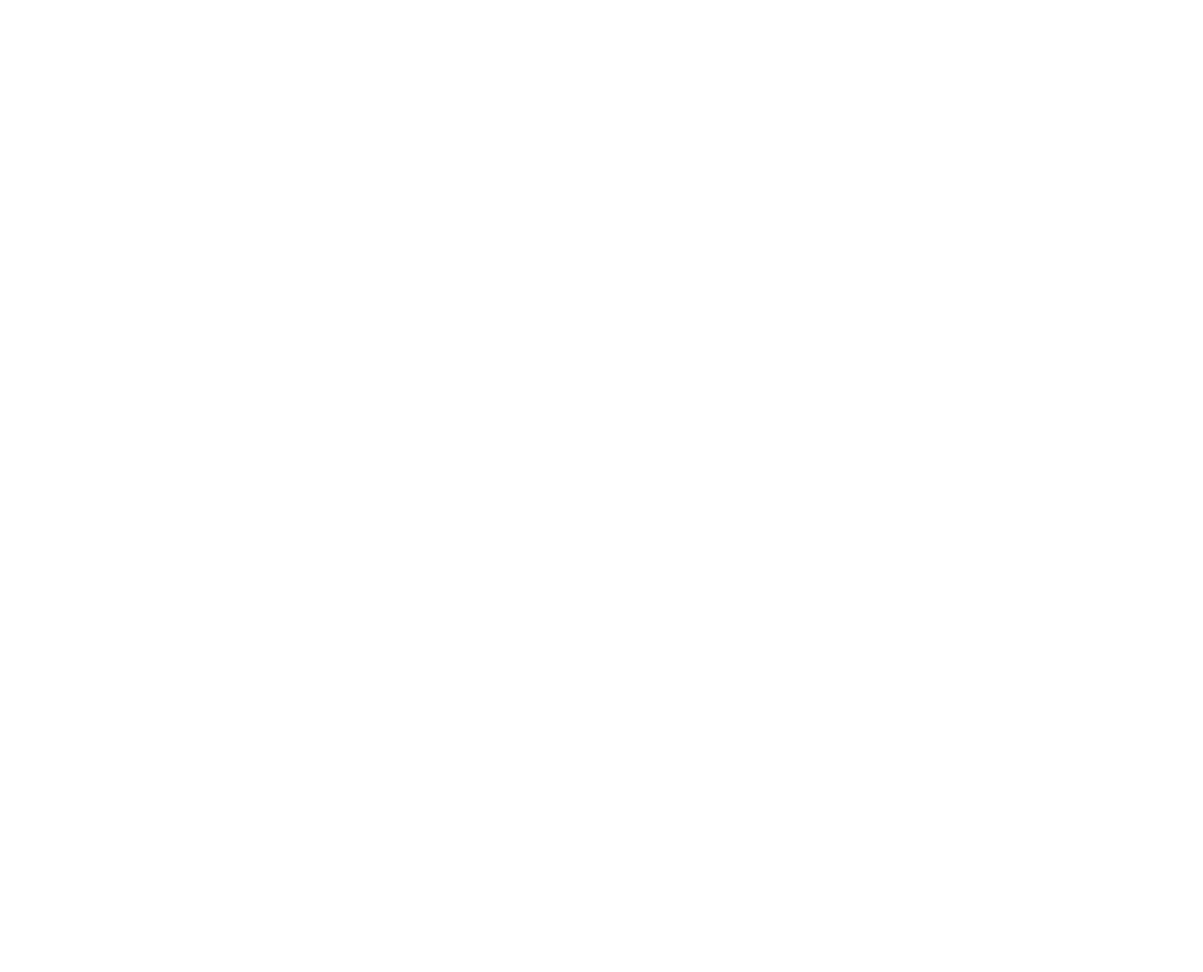
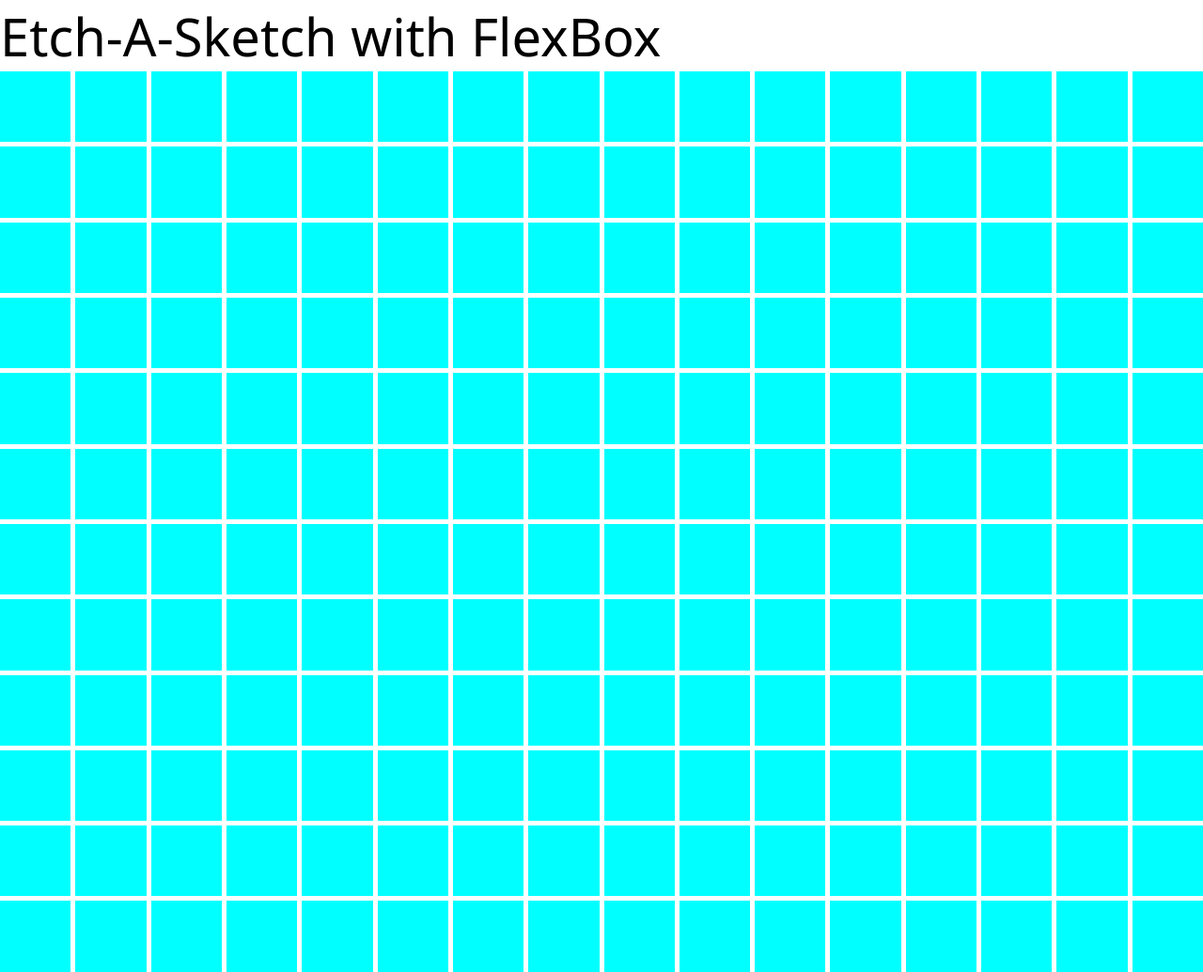
Before and after one commit to ladeoshodi/etch-a-sketch, a plain HTML site: page index.html in a window 1280 px wide. Shown: the top 1035 px of the page at 94% size. Before the commit the page ends 800 px from the top, so only its background shows below. Drawn offline with Linux system fonts and the light colour scheme.

Commit message:
Create 16x16 grid pad

```diff
--- a/index.html
+++ b/index.html
@@ -8,6 +8,11 @@
     <script src="script.js" defer></script>
 </head>
 <body>
+    <header>
+        <div class="title">Etch-A-Sketch with FlexBox</div>
+    </header>
+    <section class="grid">
+    </section>
 
 </body>
 </html>
--- a/script.js
+++ b/script.js
@@ -0,0 +1,8 @@
+grid = document.querySelector(".grid");
+
+// create 256 square divs (16*16)
+for (let i = 1; i <= 256; i++) {
+    const square = document.createElement("div");
+    square.setAttribute("class", `square square-${i}`);
+    grid.appendChild(square);
+}
--- a/styles.css
+++ b/styles.css
@@ -0,0 +1,28 @@
+* {
+    box-sizing: border-box;
+}
+
+body {
+    padding: 0;
+    margin: 0;
+}
+
+.title {
+    font-family: 'Segoe UI', Tahoma, Geneva, Verdana, sans-serif;
+    font-size: 56px;
+}
+
+.grid {
+    display: flex;
+    flex-wrap: wrap;
+    gap: 5px;
+}
+.square {
+    background-color: aqua;
+    flex: 1 0 calc(100% / 18);
+    aspect-ratio: 1;
+}
+
+.draw {
+    /* */
+}
```
